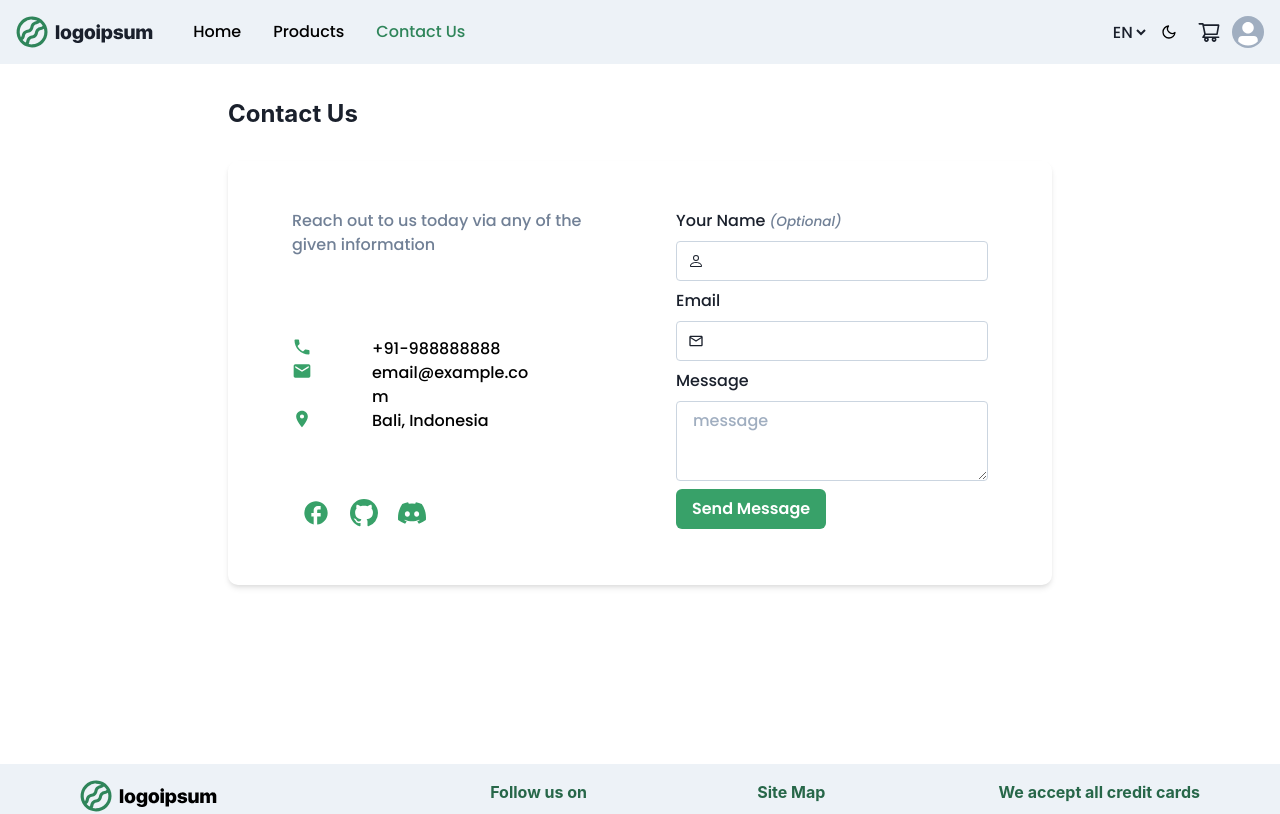
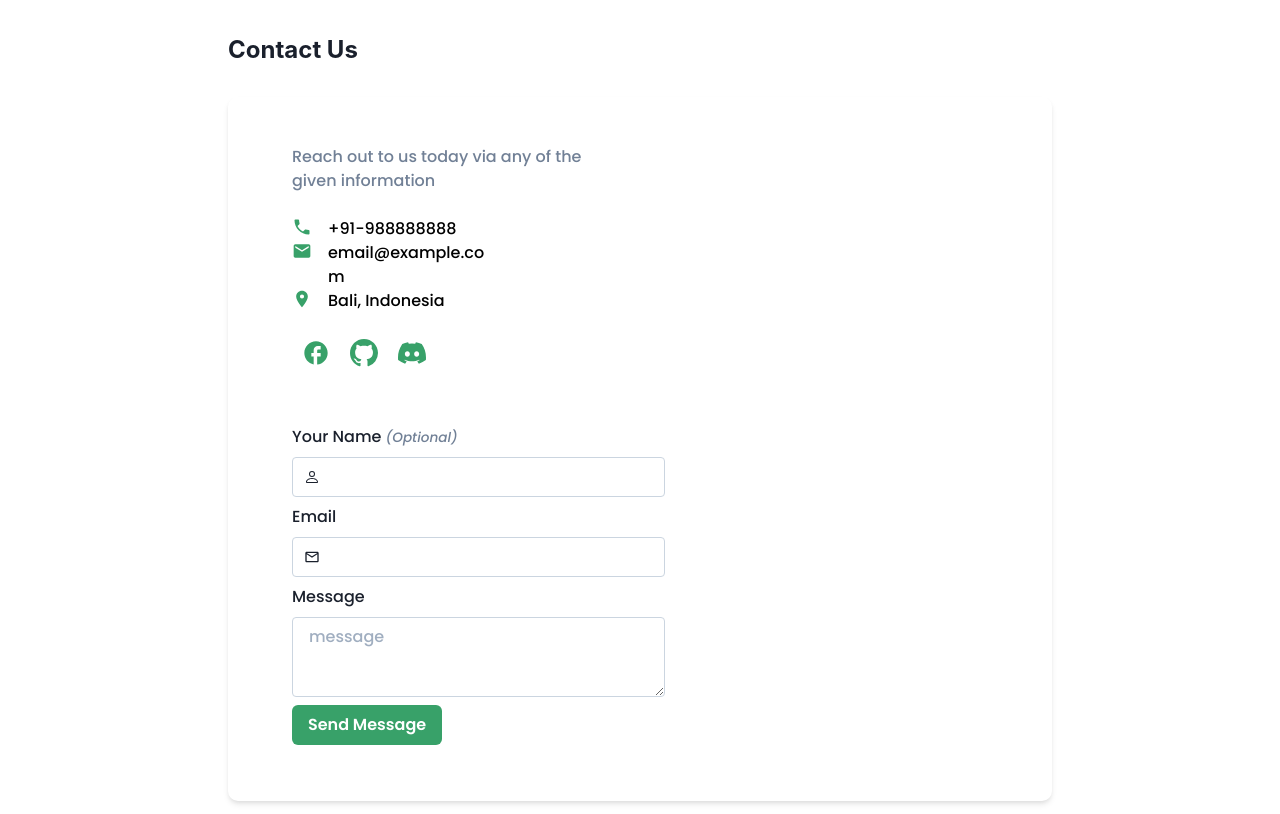
Before and after one commit to Samlogy/saas-ecommerce, a Next.js app in the folder front/: page /contact in a window 1280 px wide. Shown: the top 814 px of the page. Built offline with nearby package versions, Linux system fonts and the light colour scheme.

Commit message:
fix: contact page layout

```diff
--- a/front/pages/contact.tsx
+++ b/front/pages/contact.tsx
@@ -53,34 +53,38 @@ export default function contact() {
   })
 
   const onContact = async (contact: any) => {
-    console.log('contact')
+    console.log(contact)
     // api call
   }
 
   return (
-    <Layout isHeaderVisible isFooterVisible>
-      <Flex flexDir="column" justifyContent={'center'} alignItems="center" flexWrap={'wrap'}>
+    <Layout>
+      <Flex flexDir="column" justifyContent={'center'} alignItems="center">
         <Heading fontSize="1.5rem" mr="auto" mb="2rem">
           {' '}
           Contact Us{' '}
         </Heading>
         <Flex
           flexDir={'row'}
-          justifyContent="space-between"
+          flexWrap={'wrap'}
+          justifyContent={['center', '', 'space-between', '']}
           borderRadius={'10px'}
           boxShadow="md"
           p="1.5rem 2rem"
         >
           <Flex flexDir="column" justifyContent={'space-between'} p="1.5rem 2rem">
-            <Text color="gray.500" fontSize={'1rem'} mb="1.5rem" w="20rem">
+            <Text color="gray.500" fontSize={'1rem'} mb="1.5rem" maxW="20rem" minW="15rem">
               Reach out to us today via any of the given information
             </Text>
 
-            <Flex flexDir={'column'} alignItems="flex-start">
+            <Flex flexDir={'column'} alignItems="flex-start" mb="1rem">
               {contacts.map(contact => (
-                <Flex justifyContent={'space-between'} w="15rem">
-                  <Box as="span"> {contact.icon} </Box>
-                  <Text fontSize="1rem" color="black" w="10rem">
+                <Flex justifyContent={'space-between'} maxW="15rem">
+                  <Box as="span" mr="1rem">
+                    {' '}
+                    {contact.icon}{' '}
+                  </Box>
+                  <Text fontSize="1rem" color="black" maxW="10rem">
                     {' '}
                     {contact.data}{' '}
                   </Text>
@@ -88,13 +92,19 @@ export default function contact() {
               ))}
             </Flex>
 
-            <Flex flexDir="row" pl={0} alignItems="flex-end">
+            <Flex
+              flexDir="row"
+              pl={0}
+              alignItems={'center'}
+              justifyContent={['center', '', 'start', '']}
+            >
               {socialMedia.map(icon => (
                 <IconButton
-                  aria-label="facebook"
+                  aria-label="social media icon"
                   variant="ghost"
                   size="lg"
                   py=".5rem"
+                  mr={['1rem', '', '0', '']}
                   isRound={true}
                   icon={icon}
                 />
```
